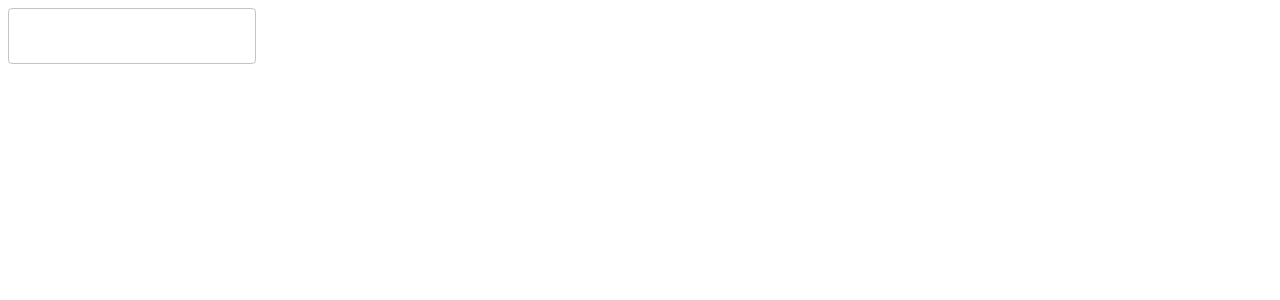
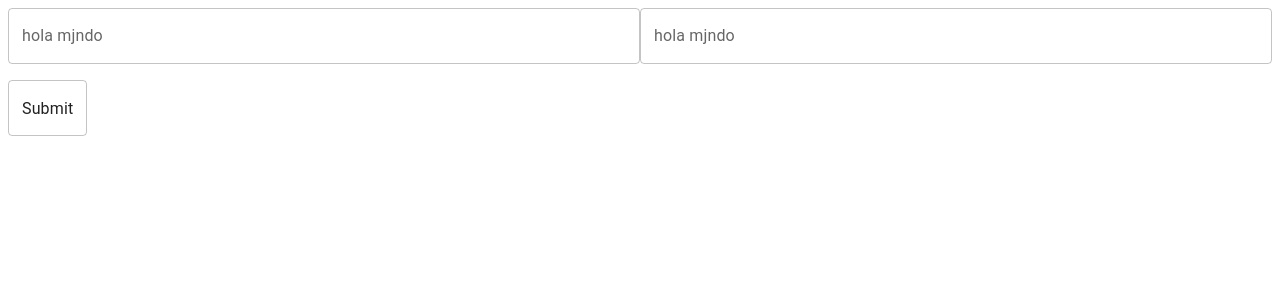
Before and after one commit to yeissonGutierrrez/antpack-ui, a React (Create React App) app: page / in a window 1280 px wide. Shown: the top 300 px of the page. Built offline with nearby package versions, Linux system fonts and the light colour scheme.

Commit message:
lets do it

```diff
--- a/package.json
+++ b/package.json
@@ -5,6 +5,7 @@
   "dependencies": {
     "@emotion/react": "^11.9.3",
     "@emotion/styled": "^11.9.3",
+    "@hookform/resolvers": "^2.9.1",
     "@mui/icons-material": "^5.8.3",
     "@mui/material": "^5.8.3",
     "@testing-library/jest-dom": "^5.16.4",
@@ -16,9 +17,11 @@
     "@types/react-dom": "^18.0.5",
     "react": "^18.1.0",
     "react-dom": "^18.1.0",
+    "react-hook-form": "^7.32.1",
     "react-scripts": "5.0.1",
     "typescript": "^4.7.3",
-    "web-vitals": "^2.1.4"
+    "web-vitals": "^2.1.4",
+    "yup": "^0.32.11"
   },
   "scripts": {
     "start": "react-scripts start",
--- a/src/components/Login/index.tsx
+++ b/src/components/Login/index.tsx
@@ -1,15 +1,45 @@
-import { TextField } from '@mui/material'
-import { ThemeProvider } from '@mui/system';
+import { Box, Card, Grid, Input, Select, TextField } from '@mui/material'
+import { Controller, useForm } from "react-hook-form";
+import { spacing, ThemeProvider } from '@mui/system';
 import React from 'react'
+import { yupResolver } from '@hookform/resolvers/yup';
+import * as yup from "yup";
 
 
+const schema = yup.object({
+    firstName: yup.string().matches(/^[A-Za-z]+$/i, 'debe ser caracter valido').required('hola esto es requerido'),
+    age: yup.number().positive().integer().required(),
+  }).required();
+
 const Login = (data: any) => {
+    const { register, handleSubmit, formState:{ errors } } = useForm({
+        resolver: yupResolver(schema)
+      });
+      const onSubmit = (data: any )=> console.log(data);
+
     return (
-            <TextField
+        <form onSubmit={handleSubmit(onSubmit)}>
+            <Grid container>
+                <Grid xs={12} sm={6}>
+                    <TextField
+                        label='hola mjndo'
+                        fullWidth
+                        {...register("firstName")}
+                        />
+                        <p>{errors.firstName?.message}</p>
+                </Grid>
+                <Grid xs={12} sm={6}>
+                    <TextField
+                        label='hola mjndo'
+                        fullWidth
+                        {...register("firstName")}
+                        />
+                        <p>{errors.firstName?.message}</p>
+                </Grid>
+            </Grid>
+            <TextField type="submit" />
+        </form>
 
-            >
-                Hola mundo
-            </TextField>
     )
 }
 
```
Also changed, not shown: notes.txt, 1 other file (tests, documents, lock files or other folders).
